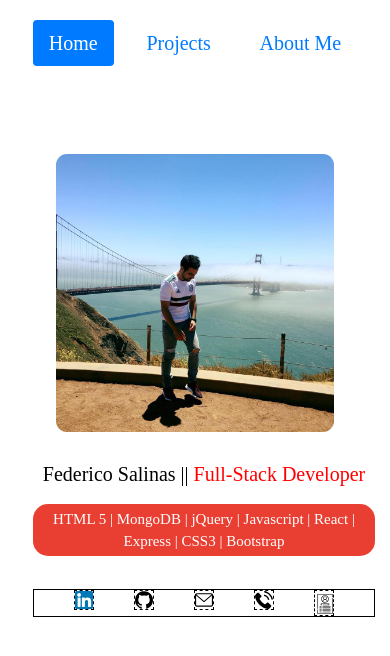
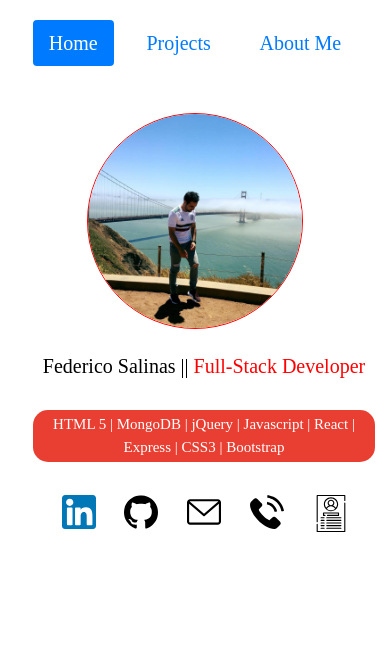
Before and after one commit to salinasfez/federicosalinas, a React (Create React App) app: page / in a window 390 px wide. Shown: the top 656 px of the page. Built offline with nearby package versions, Linux system fonts and the light colour scheme; a web font is replaced by a local one.

Commit message:
i think i got my home page to render how I want it

```diff
--- a/src/components/Main.css
+++ b/src/components/Main.css
@@ -129,13 +129,17 @@ body {
     margin: 0 auto;
 }
 /* my picture */
-#main-image {
-    border: none;
-    border-radius: 1em;
-    width: 80%;
+.me {
+    border: 1px solid red;
+    border-radius: 50%;
+    width: 60%;
     height: 100%;
-    margin-left: 10%;
+    margin-left: 20%;
   }
+  /* .me {
+      border: 1px solid red;
+      height: 100%;
+  } */
 
   /* my picture on hover */
 .me:hover {
@@ -148,7 +152,7 @@ body {
     font-size: 20px;
 }
 .container {
-    margin-top: 75px;
+    margin-top: 10%;
     display: flex;
     flex-direction: column;
     justify-content: space-between;
@@ -166,7 +170,7 @@ body {
 }
 /* technologies section */
 #technologies-main {
-    margin-top: 3%;
+    margin-top: 7%;
     background-color:  #E93F33;
     padding: 1%;
     color: white;
@@ -176,17 +180,17 @@ body {
 }
 /* icon container so icons can line up in a row */
 .icon-container {
-    /* margin-top: 5%; */
+    margin-top: 5%;
     display: flex;
     flex-direction: row;
     justify-content: space-evenly;
-    border: 1px solid black;
+    /* border: 1px solid black; */
 }
 /* each individual icon will be 6% */
 .icons {
-    width: 6%;
+    width: 10%;
     height: 100%;
-    border: 1px dashed black;
+    /* border: 1px dashed black; */
 
 }
 .icons:hover{
@@ -194,7 +198,8 @@ body {
 }
 #resume-link {
 
-    width: 6%;
+    width: 10%;
+    height: 100%;
 
 }
 }
--- a/src/components/Main.js
+++ b/src/components/Main.js
@@ -37,7 +37,7 @@ class Main extends React.Component{
         return(
             <div>
               <div className='container'>
-                    <img className='me item' id='main-image' src={require('../images/background-me.svg')} alt="background" />
+                    <img className='me'  src={require('../images/background-me.svg')} alt="background" />
                 <div className='center-item'>
                     <h1 className='item who-i-am'>Federico Salinas || <span id='job-description'>Full-Stack Developer</span></h1>
                     <p id='technologies-main'>HTML 5 | MongoDB | jQuery | Javascript | React | Express | CSS3 | Bootstrap</p>
```
